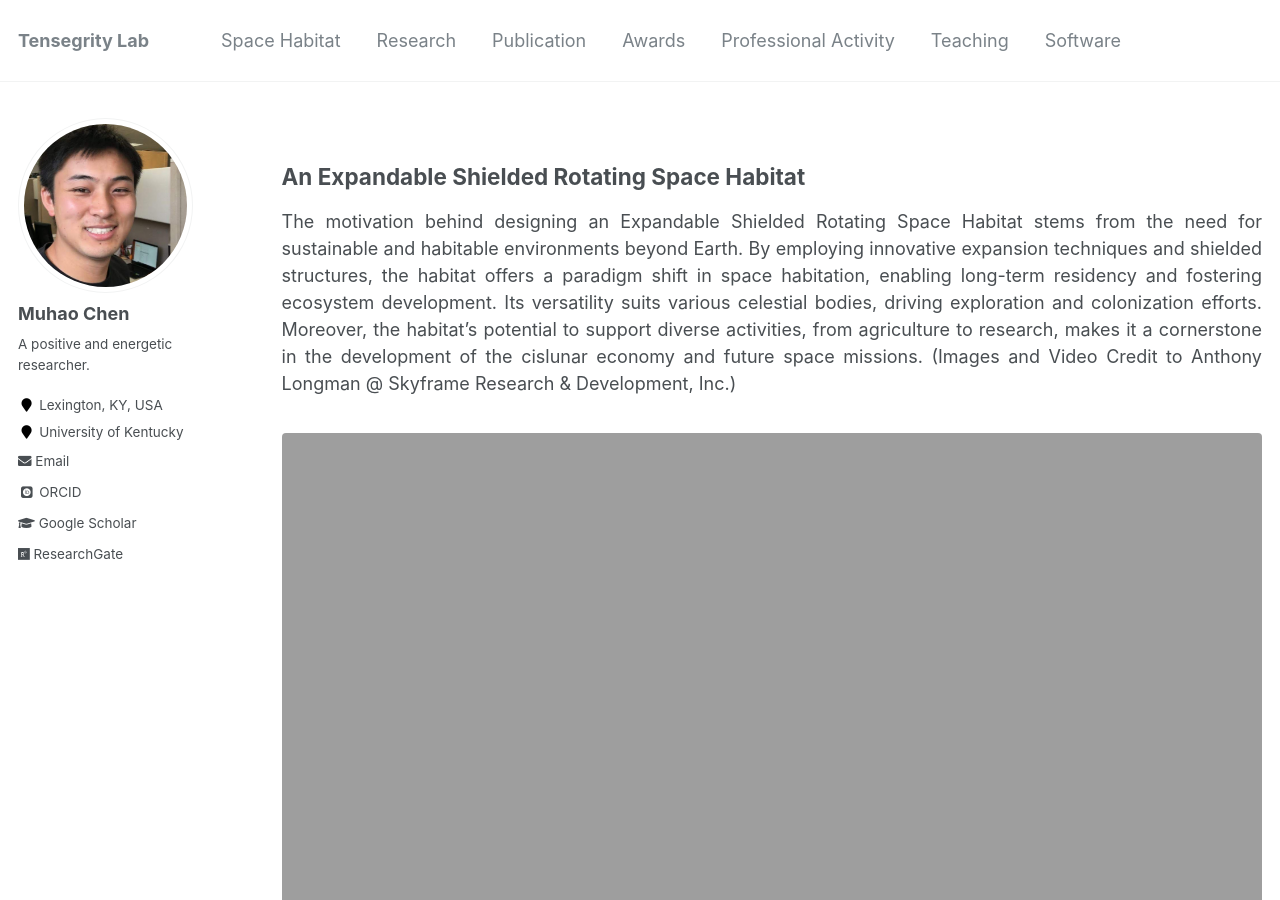
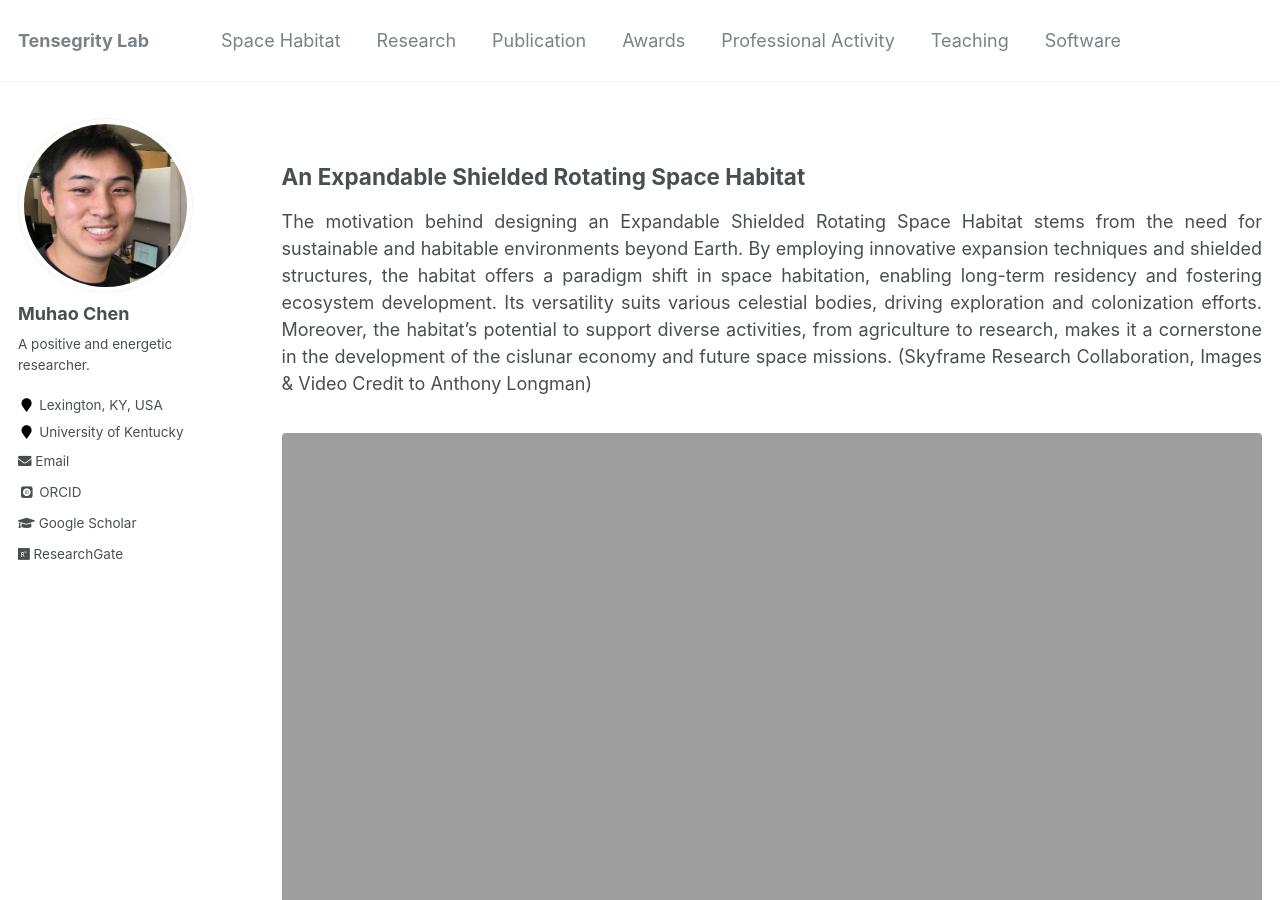
Before and after one commit to Muhao-Chen/muhao-chen.github.io, a Jekyll site: the page built from _pages/sitemap.md, in a window 1280 px wide and 900 px high. Built offline with Jekyll 4.4.1, drawn with Linux system fonts in a browser that asks for light colours; some web fonts are replaced; some of the changed text lies outside the part shown.

Commit message:
Update sitemap.md

```diff
--- a/_pages/sitemap.md
+++ b/_pages/sitemap.md
@@ -9,7 +9,7 @@ toc: true
 <div style="text-align: justify;" markdown="1">
 
 ## An Expandable Shielded Rotating Space Habitat
-The motivation behind designing an Expandable Shielded Rotating Space Habitat stems from the need for sustainable and habitable environments beyond Earth. By employing innovative expansion techniques and shielded structures, the habitat offers a paradigm shift in space habitation, enabling long-term residency and fostering ecosystem development. Its versatility suits various celestial bodies, driving exploration and colonization efforts. Moreover, the habitat's potential to support diverse activities, from agriculture to research, makes it a cornerstone in the development of the cislunar economy and future space missions. (Images and Video Credit to Anthony Longman @ Skyframe Research & Development, Inc.)
+The motivation behind designing an Expandable Shielded Rotating Space Habitat stems from the need for sustainable and habitable environments beyond Earth. By employing innovative expansion techniques and shielded structures, the habitat offers a paradigm shift in space habitation, enabling long-term residency and fostering ecosystem development. Its versatility suits various celestial bodies, driving exploration and colonization efforts. Moreover, the habitat's potential to support diverse activities, from agriculture to research, makes it a cornerstone in the development of the cislunar economy and future space missions. (Skyframe Research Collaboration, Images & Video Credit to Anthony Longman)
 
 <!-- We investigate an expandable shielded rotating space habitat presents a groundbreaking approach to pressurized orbital enclosures, starting from a small seed structure and gradually expanding into a V-shaped valley configuration with terraced hillsides, as shown in Figure 1. Successive concentric floor rings and flexible toroidal pressure membranes create a multi-story assembly with airlock docking portals and horticultural floorspace. This symmetrical enclosure surrounds a central void that transforms into a low-pressure atmospheric reserve over time. As the habitat grows, the expandable axial strut accommodates spacecraft docking and supports primary mirrors and radiators. Solar-powered steam thrusters facilitate rotational acceleration while maintaining a non-rotating shield, easing material addition and docking. This innovative habitat design offers significant potential for development in the cislunar economy and beyond, including applications on Venus, Mars, and as Aldrin cyclers. (Images Video Credit to Anthony Longman) -->
 
```
Also changed, not shown: other parts of _pages/sitemap.md (+2 -0 lines).
